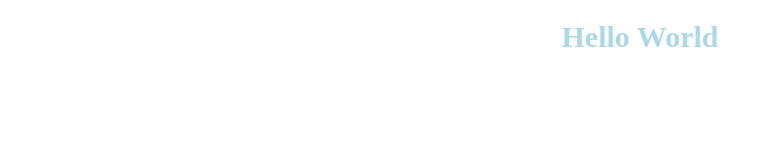
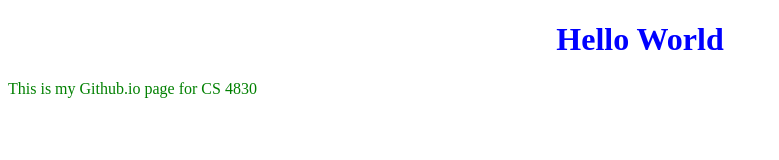
Before and after one commit to DylanBarrett/DylanBarrett.github.io, a plain HTML site: page index.html in a window 1280 px wide. Shown: the whole page, without its empty margins (0-779 px from the left). Drawn offline with Linux system fonts and the light colour scheme.

Commit message:
Second Commit

```diff
--- a/index.html
+++ b/index.html
@@ -2,8 +2,24 @@
 <html lang=en-us>
 	<head>
 		<title>Hello World</title>
+
+
+<style>
+h1{
+	color: blue;
+	text-align: center;
+}
+p{
+
+	text-align:left;
+	color: green;
+}
+
+</style>
 	</head>
 <body>
-	<h1 style="color:lightblue;text-align:center;font-size: 30px;">Hello World</h1>
+	<h1>Hello World</h1>
+	<p>This is my Github.io page for CS 4830</p>
+
 </body>
 </html>
```
